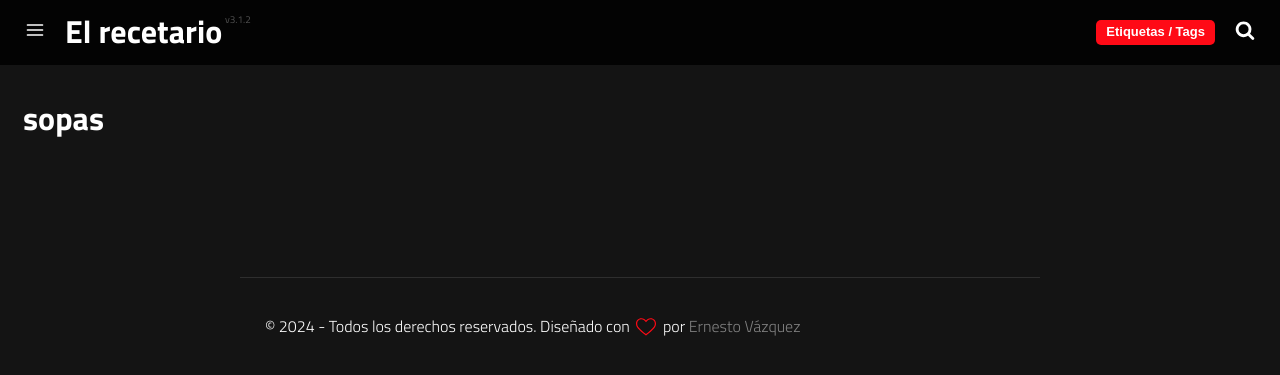
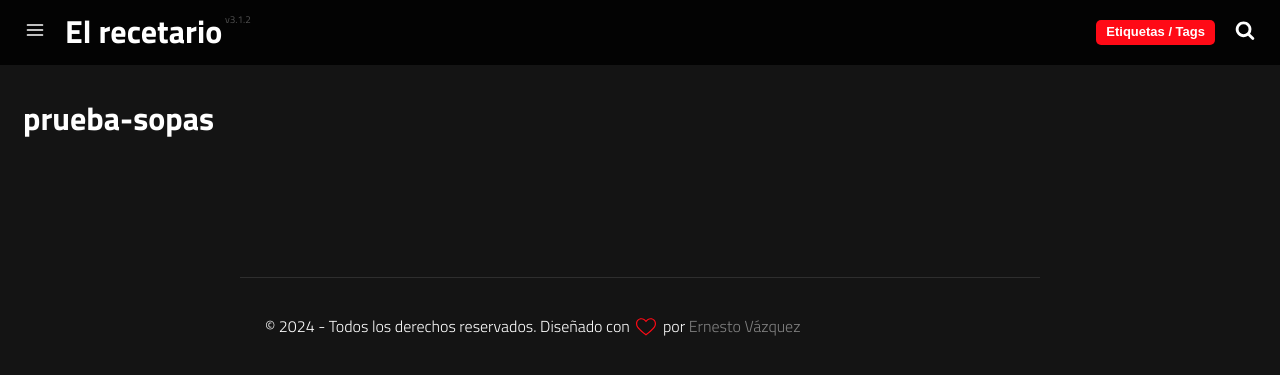
Before and after one commit to ernestovazquez/recetas, a Jekyll site: the page built from category/sopas.md, in a window 1280 px wide. Shown: the top 375 px of the page. Built offline with Jekyll 4.4.1, drawn with Linux system fonts in a browser that asks for light colours; a script that is not in the unit is left out.

Commit message:
prueba-title

```diff
--- a/_layouts/category.html
+++ b/_layouts/category.html
@@ -6,7 +6,7 @@
         {% include header.html %}
         <section class="content">
             <main class="home" id="post" role="main">
-                <h1 class="title-category">{{ page.title | capitalize }}</h1>
+                <h1 class="title-category">prueba-{{ page.title }}</h1>
                 <div id="grid" class="row flex-grid">
                     {% assign posts = site.posts | where_exp:"post","post.is_generated != true" %}
                     {% for post in posts %}
```
